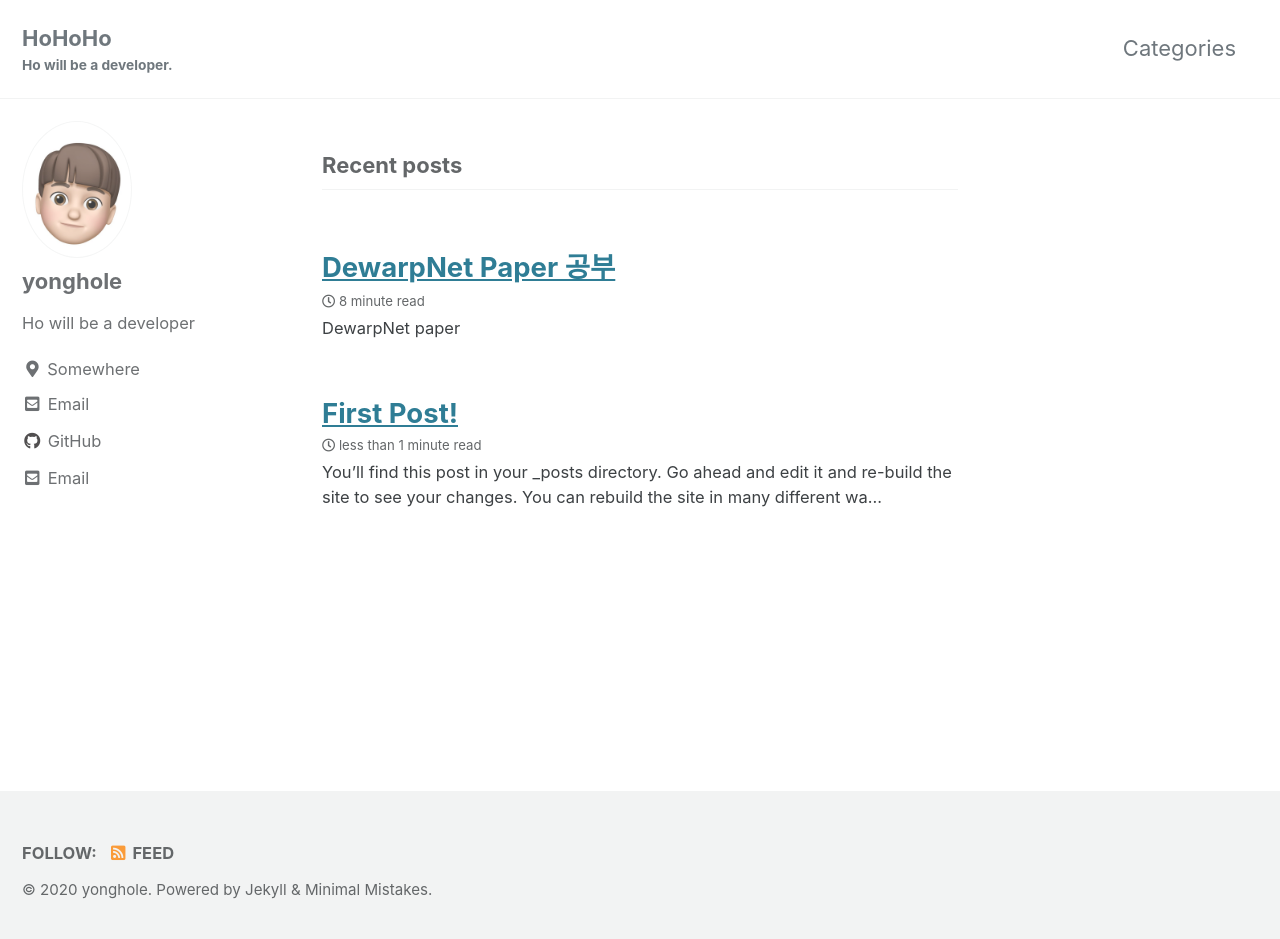
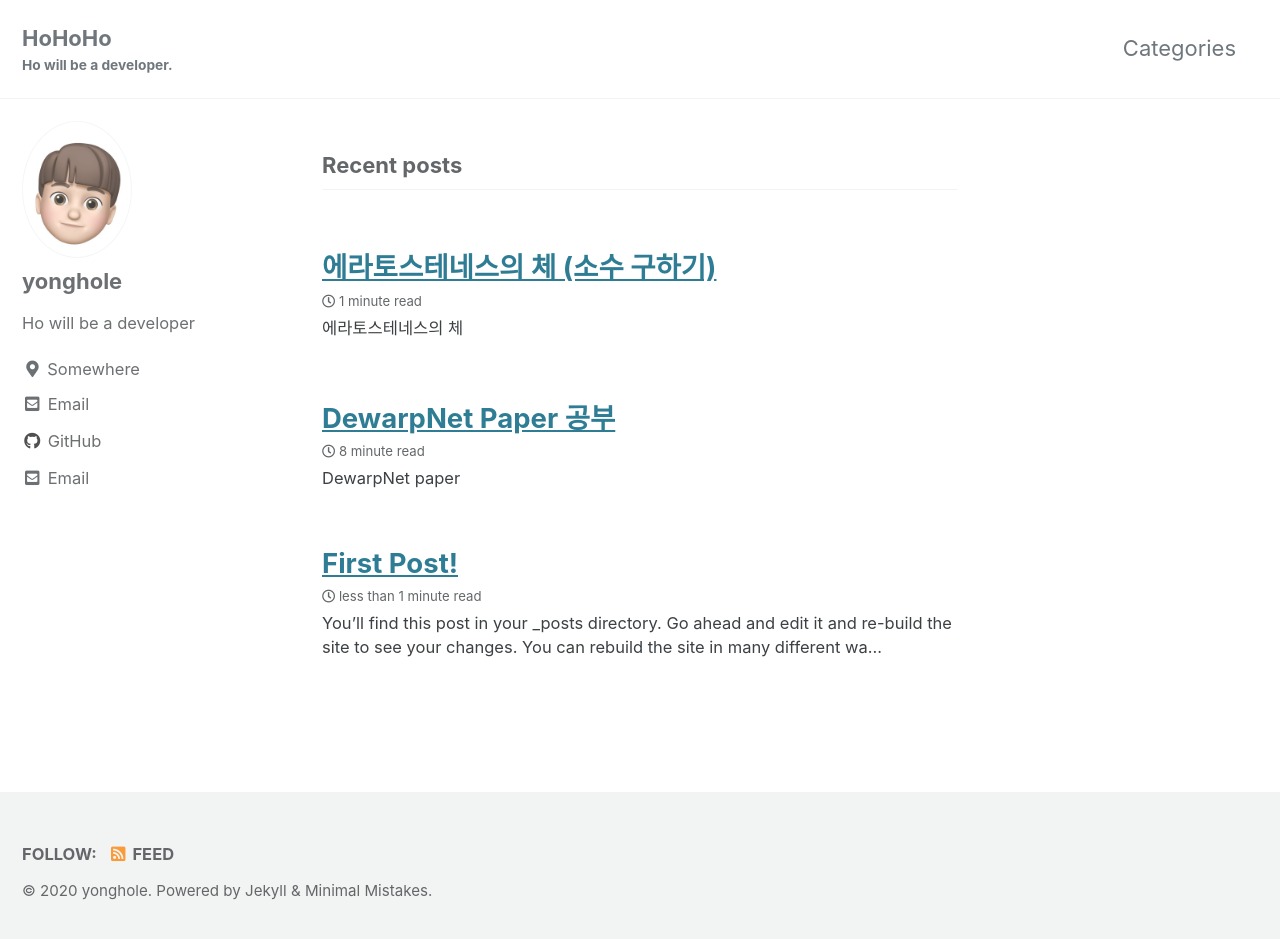
Before and after one commit to yonghole/yonghole.github.io, a Jekyll site: the page built from index.html, in a window 1280 px wide and 946 px high. Shown: the top 939 px of the window. Built offline with Jekyll 4.4.1, drawn with Linux system fonts in a browser that asks for light colours; cached includes are drawn as plain includes; the list of posts is cut into pages by our own code.

Commit message:
Update and rename 에라토스테네스의 체 933aacd688a841c6bcc5fa9532ef5675.md to 2020-12-29-Sieve_of_EratosThenes.md

```diff
--- a/_posts/에라토스테네스의 체 933aacd688a841c6bcc5fa9532ef5675.md
+++ b/_posts/2020-12-29-Sieve_of_EratosThenes.md
@@ -1,4 +1,9 @@
-# 에라토스테네스의 체
+---
+title: "에라토스테네스의 체 (소수 구하기)"
+date: 2020-12-29 16:11:58
+categories: Algorithm
+---
+
 
 ## 에라토스테네스의 체
 
```
